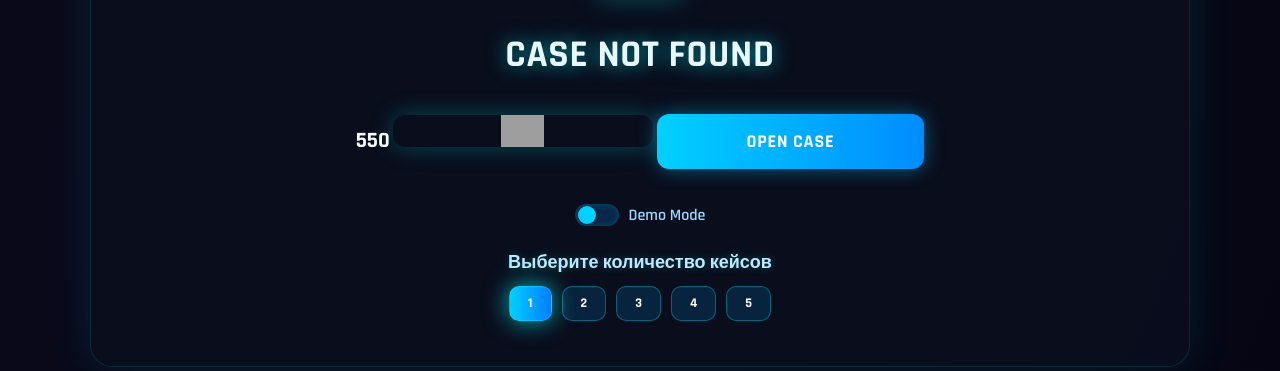
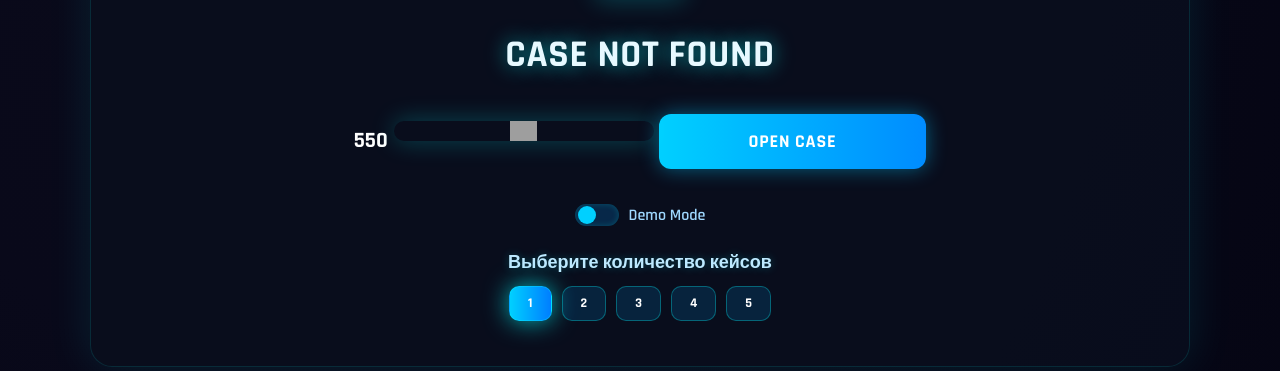
Before and after one commit to Quryr/upgraded-eureka, a Flask app: page /case.html in a window 1280 px wide. Shown: the part 207-578 px from the top of the page. Run offline with Flask 3, Linux system fonts and the light colour scheme; grey boxes are pictures that could not be loaded.

Commit message:
Update case.html

```diff
--- a/templates/case.html
+++ b/templates/case.html
@@ -62,13 +62,16 @@
       line-height: 1;
     }
 
-    .star-icon {
-      width: 32px;
-      height: 32px;
-      object-fit: contain;
-      image-rendering: -webkit-optimize-contrast;
-      transform: translateY(2px);
-    }
+.star-icon {
+  width: 20px;
+  height: 20px;
+  margin-left: 4px;
+  object-fit: contain;
+  vertical-align: middle;
+  image-rendering: -webkit-optimize-contrast;
+  filter: none;
+}
+
 
     /* === КНОПКА ОТКРЫТИЯ === */
     .case-btn-main {
```
